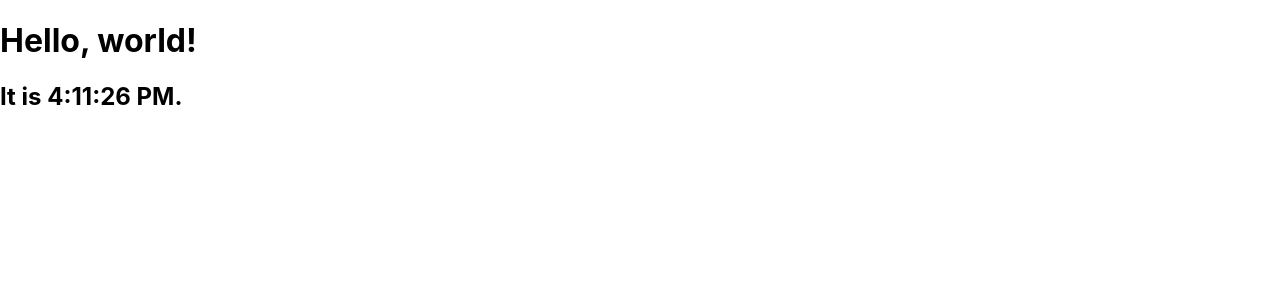
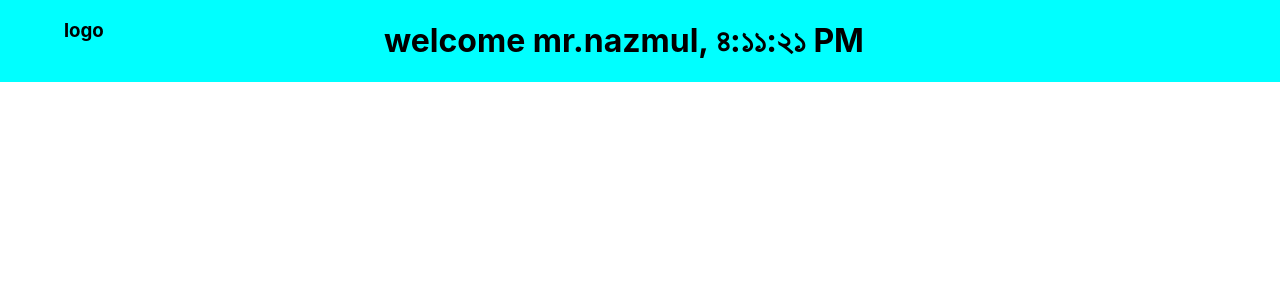
Before and after one commit to nazmul5297/Explore-React, a React (Create React App) app in the folder myreact/: page / in a window 1280 px wide. Shown: the top 300 px of the page. Built offline with nearby package versions, Linux system fonts and the light colour scheme.

Commit message:
main concept - component

```diff
--- a/myreact/src/index.css
+++ b/myreact/src/index.css
@@ -1,13 +1,30 @@
 body {
   margin: 0;
-  font-family: -apple-system, BlinkMacSystemFont, 'Segoe UI', 'Roboto', 'Oxygen',
-    'Ubuntu', 'Cantarell', 'Fira Sans', 'Droid Sans', 'Helvetica Neue',
+  font-family: -apple-system, BlinkMacSystemFont, "Segoe UI", "Roboto", "Oxygen",
+    "Ubuntu", "Cantarell", "Fira Sans", "Droid Sans", "Helvetica Neue",
     sans-serif;
   -webkit-font-smoothing: antialiased;
   -moz-osx-font-smoothing: grayscale;
 }
 
 code {
-  font-family: source-code-pro, Menlo, Monaco, Consolas, 'Courier New',
+  font-family: source-code-pro, Menlo, Monaco, Consolas, "Courier New",
     monospace;
 }
+
+.container {
+  margin-top: 0;
+  background-color: aqua;
+  overflow: hidden;
+}
+
+.logoArea {
+  width: 20%;
+  margin-left: 5%;
+  float: left;
+}
+
+.nameArea {
+  width: 80%;
+  margin-left: 30%;
+}
--- a/myreact/src/index.js
+++ b/myreact/src/index.js
@@ -2,16 +2,15 @@ import React from "react";
 import ReactDOM from "react-dom";
 import "./index.css";
 import App from "./App";
-import { element, immutable } from "./mainconcept/element";
+import reportWebVitals from "./reportWebVitals";
+import {
+  FirstComponent,
+  FirstComponentWithProps,
+} from "./mainconcept/componentAndProps";
 
-// ReactDOM.render(element, document.getElementById("root"));
+// ReactDOM.render(<FirstComponent />, document.getElementById("root"));
 
-// if we want to see that how a element is mutable than comment out the line ReactDOM
-
-// immutable();
-
-// and now see the screen and its show hellow world along with the time and it's not changing
-// if because of element is immutable. If we want to chage it then we need to change the state
-// and rerender it again and again. Like in below
-
-setInterval(immutable, 1000);
+ReactDOM.render(
+  <FirstComponentWithProps timerName="bn-BD" />,
+  document.getElementById("root")
+);
--- /dev/null
+++ b/myreact/src/mainconcept/componentAndProps.js
@@ -0,0 +1,36 @@
+// first example
+
+export const FirstComponent = () => {
+  const date = new Date();
+  return (
+    <>
+      <div className="container">
+        <div className="logoArea">
+          <h3>logo</h3>
+        </div>
+        <div className="nameArea">
+          <h1>welcome mr.nazmul, {date.toLocaleTimeString()} </h1>
+        </div>
+      </div>
+    </>
+  );
+};
+
+export const FirstComponentWithProps = (props) => {
+  console.log(props);
+  const date = new Date();
+  return (
+    <>
+      <div className="container">
+        <div className="logoArea">
+          <h3>logo</h3>
+        </div>
+        <div className="nameArea">
+          <h1>
+            welcome mr.nazmul, {date.toLocaleTimeString(props.timerName)}{" "}
+          </h1>
+        </div>
+      </div>
+    </>
+  );
+};
```
